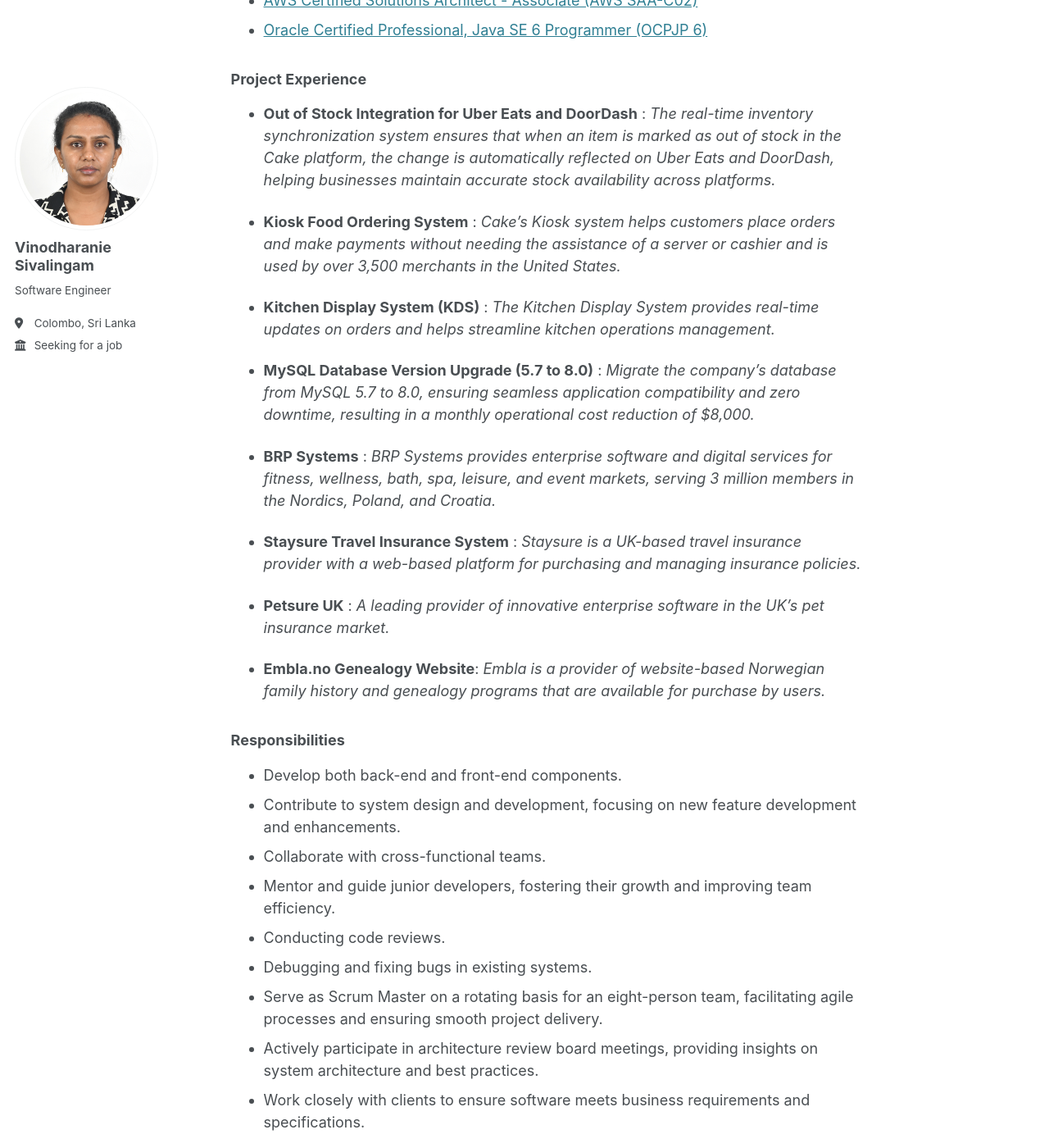
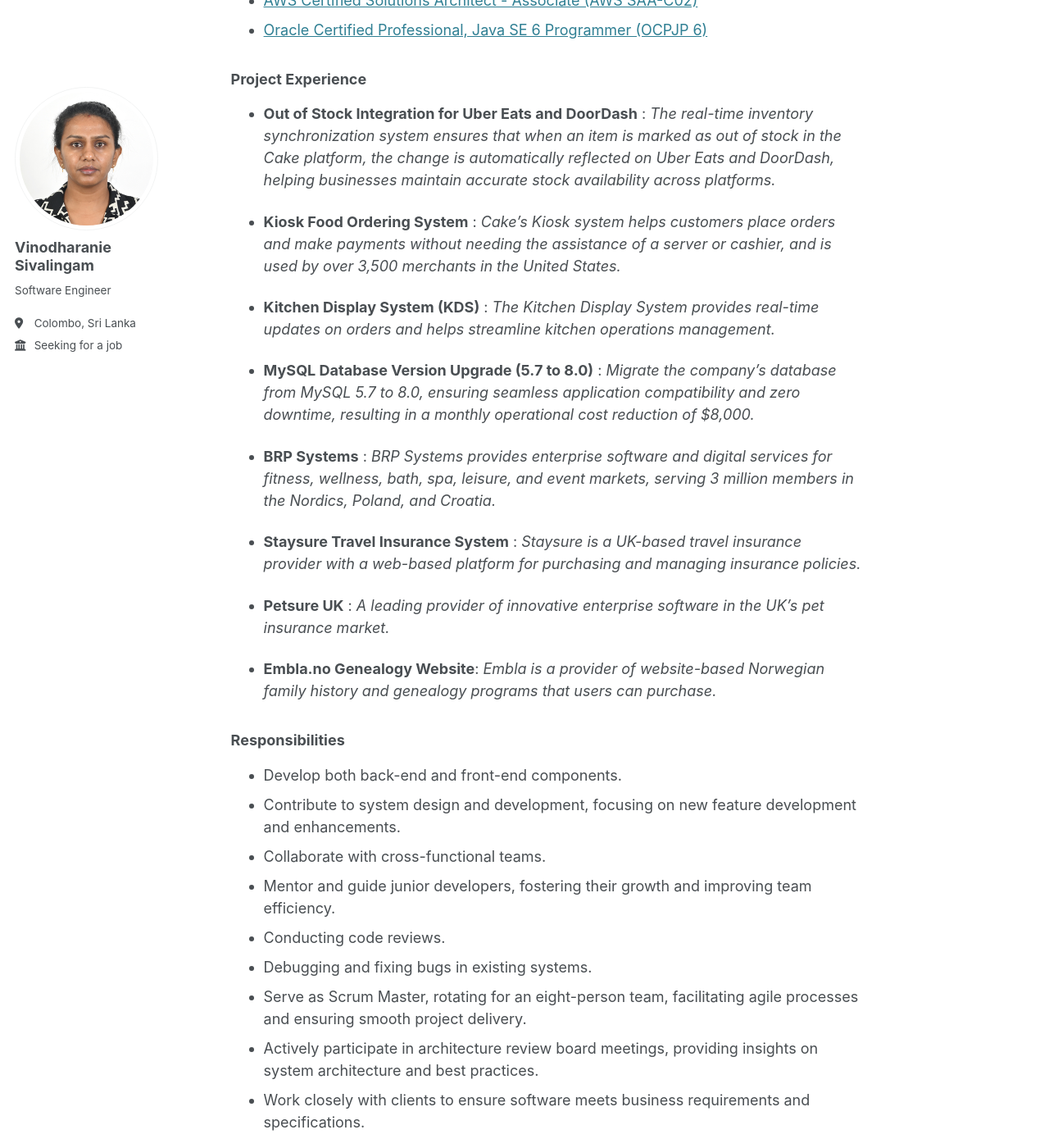
Before and after one commit to vinodharanie/vinodharanie.github.io, a Jekyll site: the page built from _pages/about.md, in a window 1280 px wide and 1400 px high, scrolled down 330 px. Shown: the whole window at 82% size. Built offline with Jekyll 4.4.1, drawn with Linux system fonts in a browser that asks for light colours; some of the changed text lies outside the part shown.

Commit message:
Update about.md

```diff
--- a/_pages/about.md
+++ b/_pages/about.md
@@ -20,7 +20,7 @@ I am a software engineer with over 10 years of experience in Java and cloud tech
   availability across platforms.*
 
 - **Kiosk Food Ordering System** :
-  *Cake’s Kiosk system helps customers place orders and make payments without needing the assistance of a server or cashier and is used by over 3,500 merchants
+  *Cake’s Kiosk system helps customers place orders and make payments without needing the assistance of a server or cashier, and is used by over 3,500 merchants
   in the United States.*
 
 - **Kitchen Display System (KDS)** : *The Kitchen Display System provides real-time updates on
@@ -41,7 +41,7 @@ Croatia.*
   market.*
 
 - **Embla.no Genealogy Website**: *Embla is a provider of website-based Norwegian family history
-  and genealogy programs that are available for purchase by users.*
+  and genealogy programs that users can purchase.*
 
 ### Responsibilities
 - Develop both back-end and front-end components.
@@ -50,12 +50,12 @@ Croatia.*
 - Mentor and guide junior developers, fostering their growth and improving team efficiency.
 - Conducting code reviews.
 - Debugging and fixing bugs in existing systems.
-- Serve as Scrum Master on a rotating basis for an eight-person team, facilitating agile processes and ensuring smooth project delivery.
+- Serve as Scrum Master, rotating for an eight-person team, facilitating agile processes and ensuring smooth project delivery.
 - Actively participate in architecture review board meetings, providing insights on system architecture and best practices.
 - Work closely with clients to ensure software meets business requirements and specifications.
 
 ### Professional Experience
-- Senior Software Developer (L3), *FreeBalance Inc, Feb 2025 - Present*
+- Senior Software Engineer (L4), *FreeBalance Inc, Feb 2025 - Present*
 - Staff Software Engineer, *CAKE, A Mad Mobile Company, July - Nov 2024*
 - Associate Technical Lead, *CAKE, A Mad Mobile Company, Apr 2023 - July 2024*
 - Senior Software Engineer, *CAKE, A Mad Mobile Company, Apr 2022 - Mar 2023*
@@ -66,7 +66,7 @@ Croatia.*
 
 ### Technologies and Tools
 - **Programming Languages:** Java
-- **Frameworks:** Spring (Spring boot, Core, MVC, Security, AOP), Hibernate
+- **Frameworks:** Spring (Spring Boot, Core, MVC, Security, AOP), Hibernate
 - **Web Technologies:** ReactJS, HTML, CSS
 - **Cloud Computing Platforms:** AWS (Lambda, EC2, ECS, SQS, SNS, API Gateway, S3, Cloudwatch)
 - **Database:** MySQL, Oracle, Janus graph, Pouch DB
```
